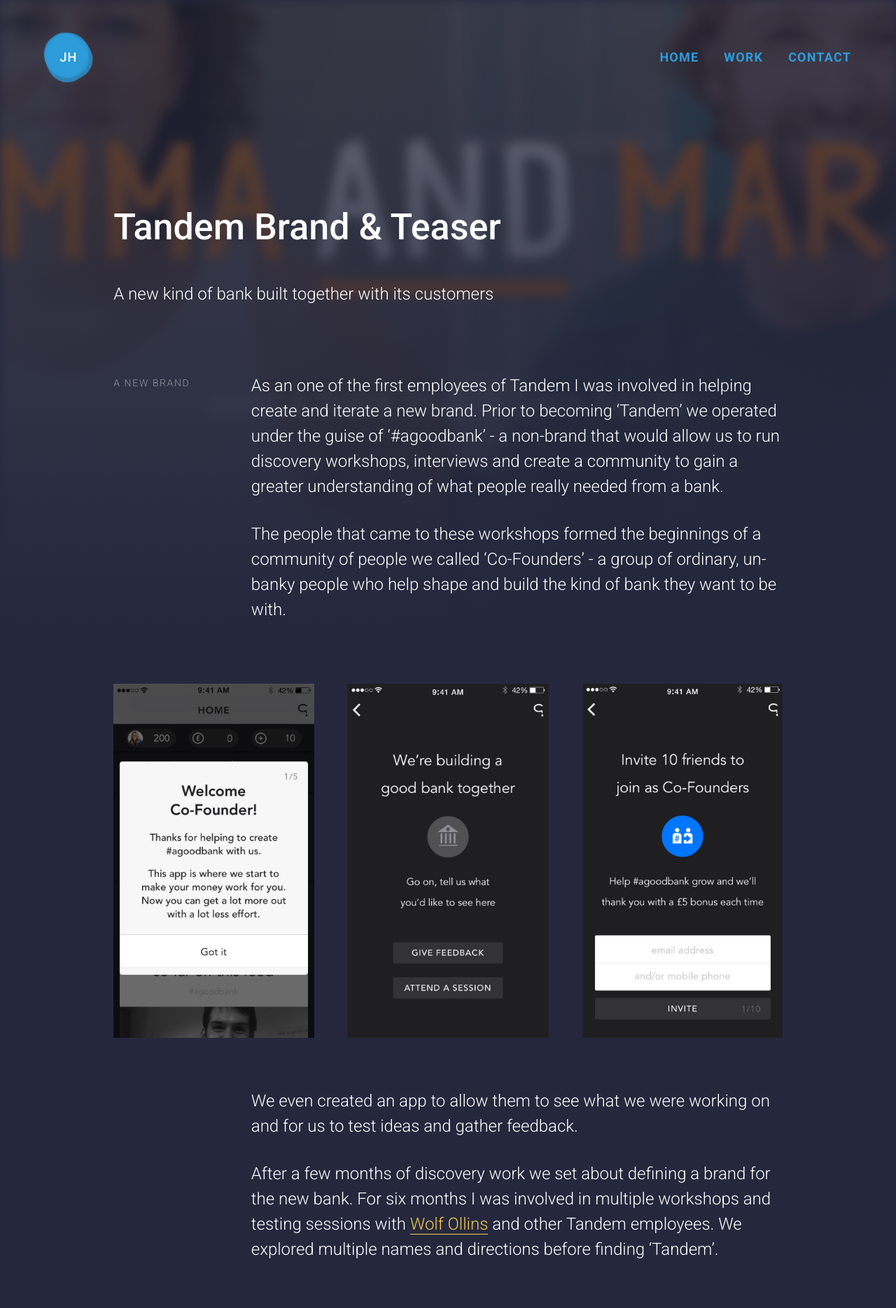
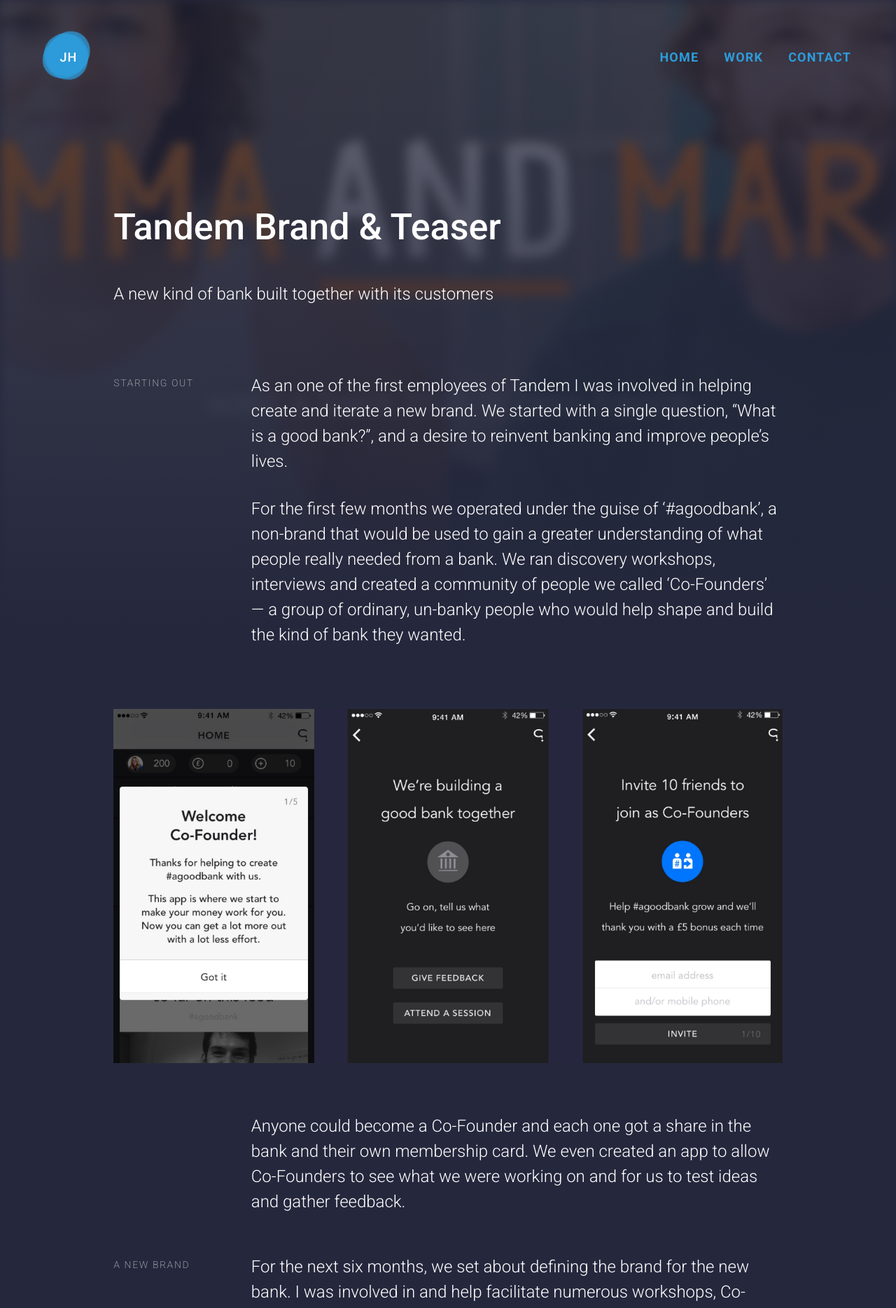
Before and after one commit to JacobH1992/portfolio-github-pages, a Jekyll site: the page built from _posts/2017-03-14-tandem-teaser-website.markdown, in a window 1280 px wide. Shown: the top 1869 px of the page at 70% size. Built offline with Jekyll 4.4.1, drawn with Linux system fonts in a browser that asks for light colours; nearby versions of some CDN libraries; some of the changed text lies outside the part shown.

Commit message:
Updated Tandem brand project content

```diff
--- a/_posts/2017-03-14-tandem-teaser-website.markdown
+++ b/_posts/2017-03-14-tandem-teaser-website.markdown
@@ -8,17 +8,19 @@
 cover-image: tandem-teaser-website.jpg
 ---
 
-### A new brand
+### Starting out
 
-As an one of the first employees of Tandem I was involved in helping create and iterate a new brand. Prior to becoming 'Tandem' we operated under the guise of '#agoodbank' - a non-brand that would allow us to run discovery workshops, interviews and create a community to gain a greater understanding of what people really needed from a bank.
+As an one of the first employees of Tandem I was involved in helping create and iterate a new brand. We started with a single question, "What is a good bank?", and a desire to reinvent banking and improve people's lives.
 
-The people that came to these workshops formed the beginnings of a community of people we called 'Co-Founders' - a group of ordinary, un-banky people who help shape and build the kind of bank they want to be with.
+For the first few months we operated under the guise of '#agoodbank', a non-brand that would be used to gain a greater understanding of what people really needed from a bank. We ran discovery workshops, interviews and created a community of people we called 'Co-Founders' — a group of ordinary, un-banky people who would help shape and build the kind of bank they wanted.
 
 <div class="img revealBottom"><img src="../assets/img/tdm-teaser-website/tdm-agb-app.jpg" alt="#agoodbank app"></div>
 
-We even created an app to allow them to see what we were working on and for us to test ideas and gather feedback.
+Anyone could become a Co-Founder and each one got a share in the bank and their own membership card. We even created an app to allow Co-Founders to see what we were working on and for us to test ideas and gather feedback.
 
-After a few months of discovery work we set about defining a brand for the new bank. For six months I was involved in multiple workshops and testing sessions with [Wolf Ollins](http://www.wolffolins.com/){:target="_blank"} and other Tandem employees. We explored multiple names and directions before finding 'Tandem'.
+### A new brand
+
+For the next six months, we set about defining the brand for the new bank. I was involved in and help facilitate numerous workshops, Co-Founder events and testing sessions with [Wolf Ollins](http://www.wolffolins.com/){:target="_blank"} and other Tandem employees. We explored multiple names and directions before finding 'Tandem'.
 
 <div class="img no-mbtm revealBottom"><img src="../assets/img/tdm-teaser-website/tdm-teaser-workshops.jpg" alt="Brand workshops with Wolf Ollins"></div>
 <div class="img revealBottom"><img src="../assets/img/tdm-teaser-website/tdm-teaser-logos.jpg" alt="Tandem logo sketches"></div>
@@ -39,13 +41,13 @@
 
 ### Teaser Website
 
-Eager to show off our new brand, we decided to design and build a Tandem teaser website. The sites main aim was to act as a destination for people who wanted to join the Co-Founder community. It also had to demonstrate that Tandem was a bit different. Something new and refreshing for the world of banking.
+Eager to show off our new brand, we decided to design and build a responsive teaser website. The site's main aim was to act as a destination for people who wanted to join the Co-Founder community. It also had to demonstrate that Tandem was a bit different. Something new and refreshing for the world of banking.
 
 <div class="img revealBottom"><img src="../assets/img/tdm-teaser-website/tdm-teaser-postits.jpg" alt=""></div>
 
-One of the first ideas we had for the brand was to use the conjunction of 'AND', which was also present in the word 'TANDEM', to further reinforce the message of people coming together.
+One of the first ideas we had for the brand was to use the conjunction of 'AND', present in the word 'TANDEM', to further reinforce the message of people coming together.
 
-We designed and developing an animated photo grid. The grid generates a unique composition of Co-Founder photos for each visitor, with synced messaging and transitions, and allowed us to represent the diversity of the Co-Founder community. All of the images used on the site are of real members of the Co-Founder community.
+We designed and developed an animated photo grid. The grid generates a unique composition of Co-Founder photos for each visitor, with synced messaging and transitions, and allowed us to represent the diversity of the Co-Founder community. All of the images used on the site are of real members of the Co-Founder community.
 
 <div class="video-wrapper no-mbtm"><video class="video revealBottom" poster="https://thumbs.gfycat.com/OldCharmingEider-poster.jpg" autoplay="" muted="" loop="" title="">
 <source src="https://fat.gfycat.com/ThickOffensiveAltiplanochinchillamouse.webm" type="video/webm">
--- a/_sass/pages/_project.scss
+++ b/_sass/pages/_project.scss
@@ -170,5 +170,4 @@
 	@include span-columns(12);
 	margin: 4rem 0 6rem 0;
 	border: 1px solid $white-secondary;
-	height: 1px;
 }
```
